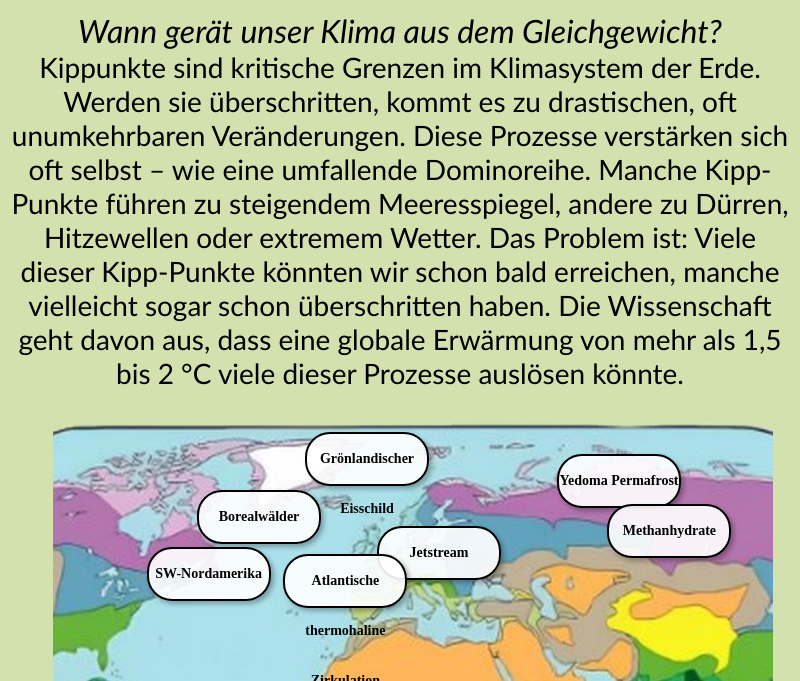
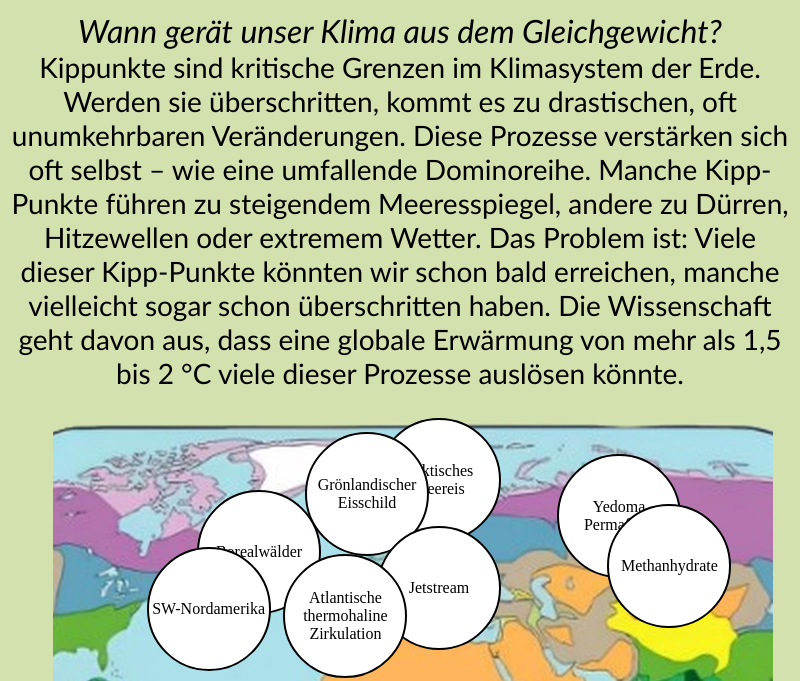
Before and after one commit to DanielZdravkovic/PM-APP, an Electron app: page Info/infoFront.html in a window 800 px wide. Shown: the part 94-775 px from the top of the page. Drawn offline with Linux system fonts and the light colour scheme.

Commit message:
Bubbles gerundet + durch ID isoliert + ergänzt

```diff
--- a/Info/bubbles.json
+++ b/Info/bubbles.json
@@ -1,4 +1,5 @@
 [
+  {"id": "bArkMee", "x": 45, "y": 0, "text": "Arktisches Meereis", "link": "#2" },
   {"id": "bGroEis", "x": 35, "y": 2, "text": "Grönlandischer Eisschild", "link": "#2" },
   {"id": "bYedPer", "x": 70, "y": 5, "text": "Yedoma Permafrost", "link": "#3" },
   {"id": "bBorWal", "x": 20, "y": 10, "text": "Borealwälder", "link": "#1" },
--- a/Info/infoLogic.js
+++ b/Info/infoLogic.js
@@ -37,6 +37,7 @@ async function loadBubbles() {
             bubbles.forEach(bubble => {
                 let div = document.createElement("div");
                 div.className = "bubbles";
+                div.id = bubble.id;
                 div.innerText = bubble.text;
                 div.onclick = () => window.location.href = bubble.link;
                 console.log("Bubble erstellt:", bubble.text);
--- a/Info/infoLook.css
+++ b/Info/infoLook.css
@@ -24,21 +24,20 @@
 .Div-Bubble-Class{
     position: relative;
 }
-.bubbles{
-    position: absolute;
-    width: 120px;
-    height: 50px;
-    background: rgba(255, 255, 255, 0.9);
-    color: black;
-    font-size: 14px;
-    font-weight: bold;
-    text-align: center;
-    line-height: 50px;
-    border-radius: 25px;
-    border: 2px solid black;
-    cursor: pointer;
-    box-shadow: 3px 3px 5px rgba(0, 0, 0, 0.3);
+.bubbles {
+    display: flex; /* Ermöglicht zentrierten Text */
+    align-items: center; /* Vertikale Zentrierung */
+    justify-content: center; /* Horizontale Zentrierung */
+    text-align: center; /* Mehrzeiliger Text mittig */
+    width: 120px; /* Einheitliche Breite */
+    height: 120px; /* Höhe gleich Breite für perfekten Kreis */
+    border: 2px solid black; /* Schwarzer Rahmen */
+    border-radius: 50%; /* Vollständig rund */
+    background-color: white; /* Hintergrundfarbe */
+    word-wrap: break-word; /* Falls nötig, Umbrüche */
+    overflow: hidden; /* Kein Überlauf */
 }
+
 
 body{
     background-color: #d3e1af;
```
